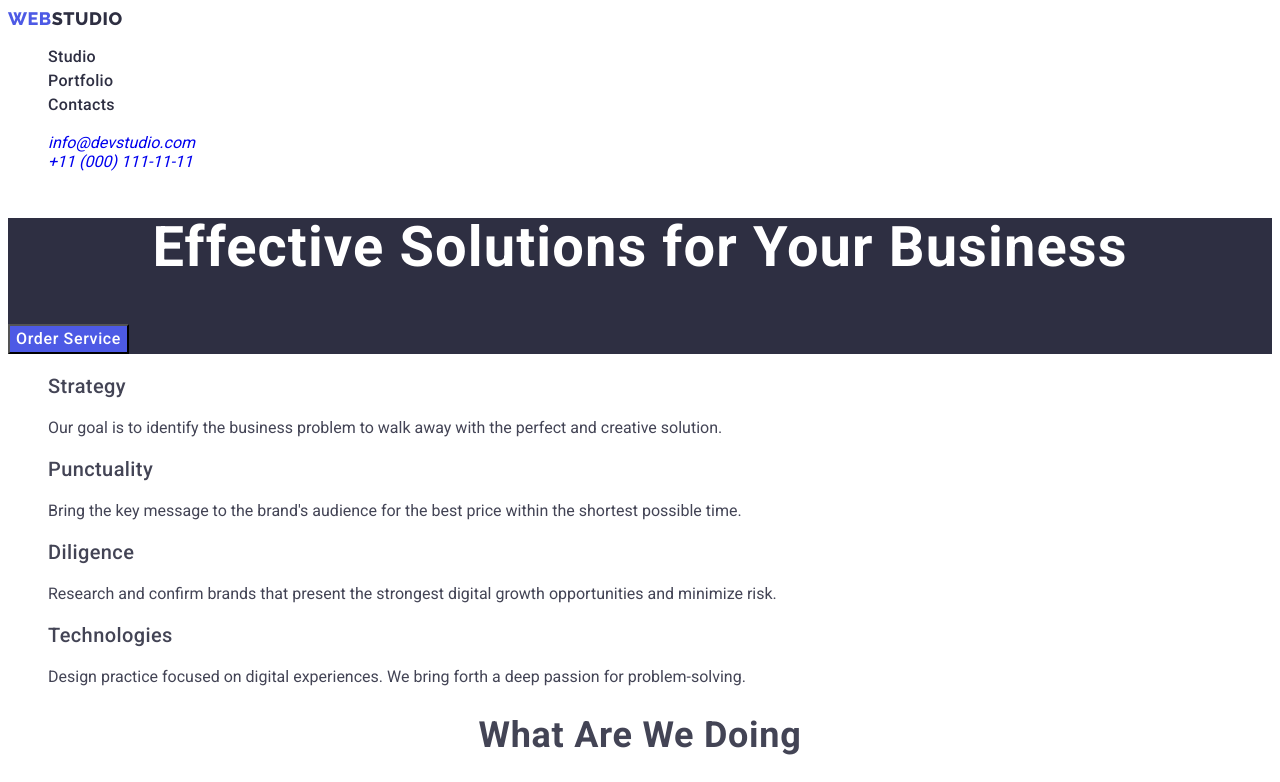
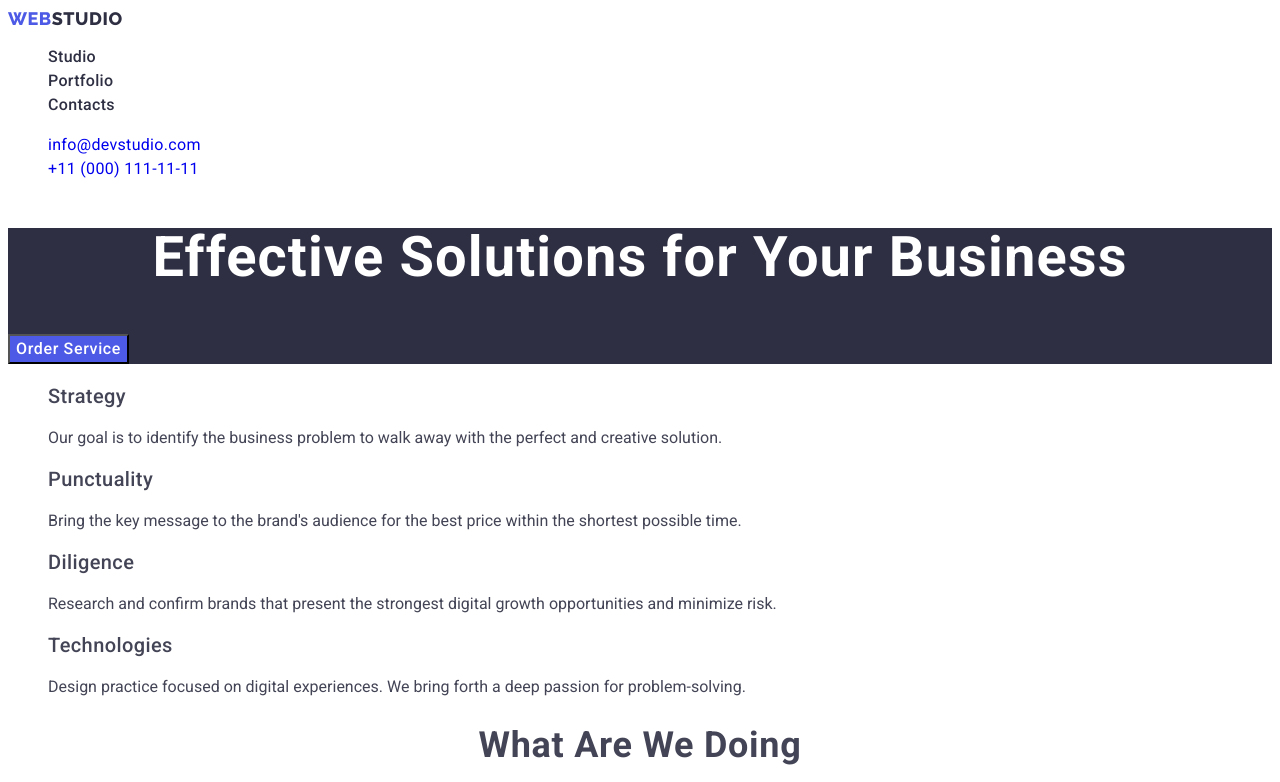
Before and after one commit to EvhenKiev/goit-markup-hw-02, a plain HTML site: page index.html in a window 1280 px wide. Shown: the top 782 px of the page. Drawn offline with Linux system fonts and the light colour scheme.

Commit message:
finish 2

```diff
--- a/css/styles.css
+++ b/css/styles.css
@@ -85,6 +85,21 @@ color: #404bbf;
         color: var(--address-list-color);
 }
 
+.address {
+
+font-family: 'Roboto', sans-serif;
+    font-style: normal;
+    font-weight: 400;
+    font-size: 16px;
+    line-height: 1.5;
+    letter-spacing: 0.02em;
+    color:var(--address-list-color);
+}
+
+.address-link:hover,
+.address-link:focus {
+    color: #404bbf;
+}
 /**=========HERO==========**/
 
 .hero {
```
